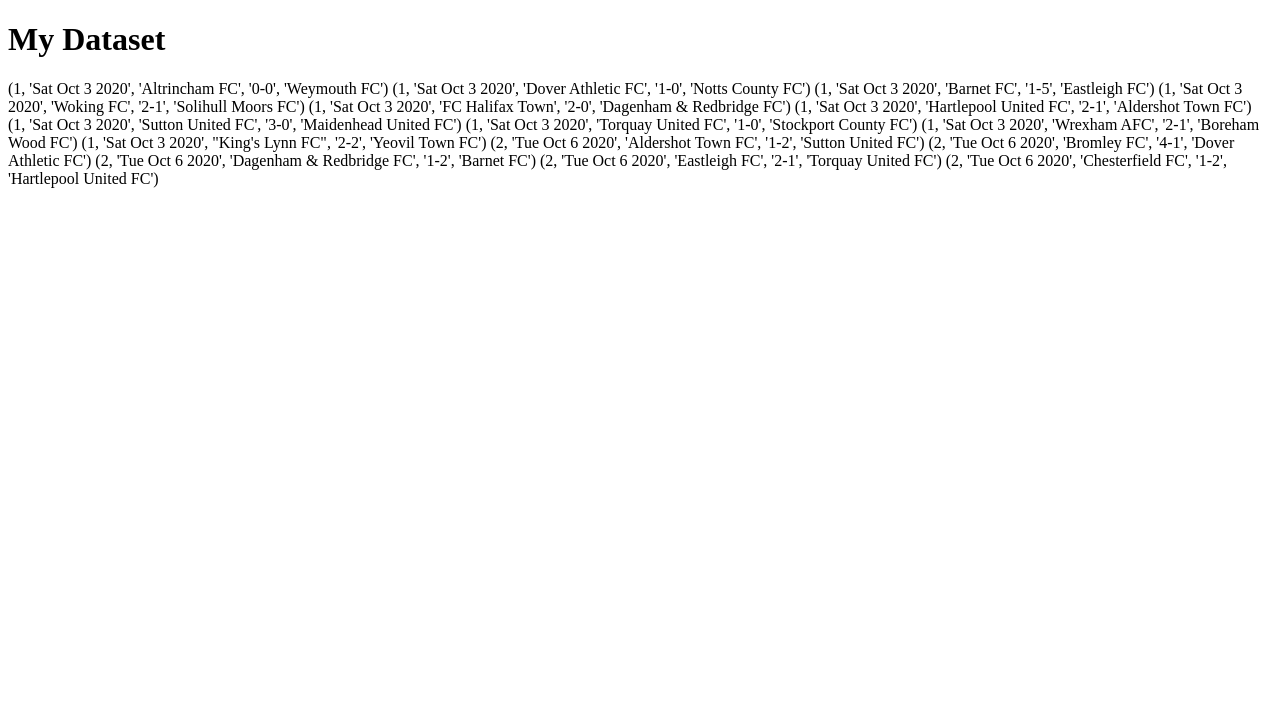
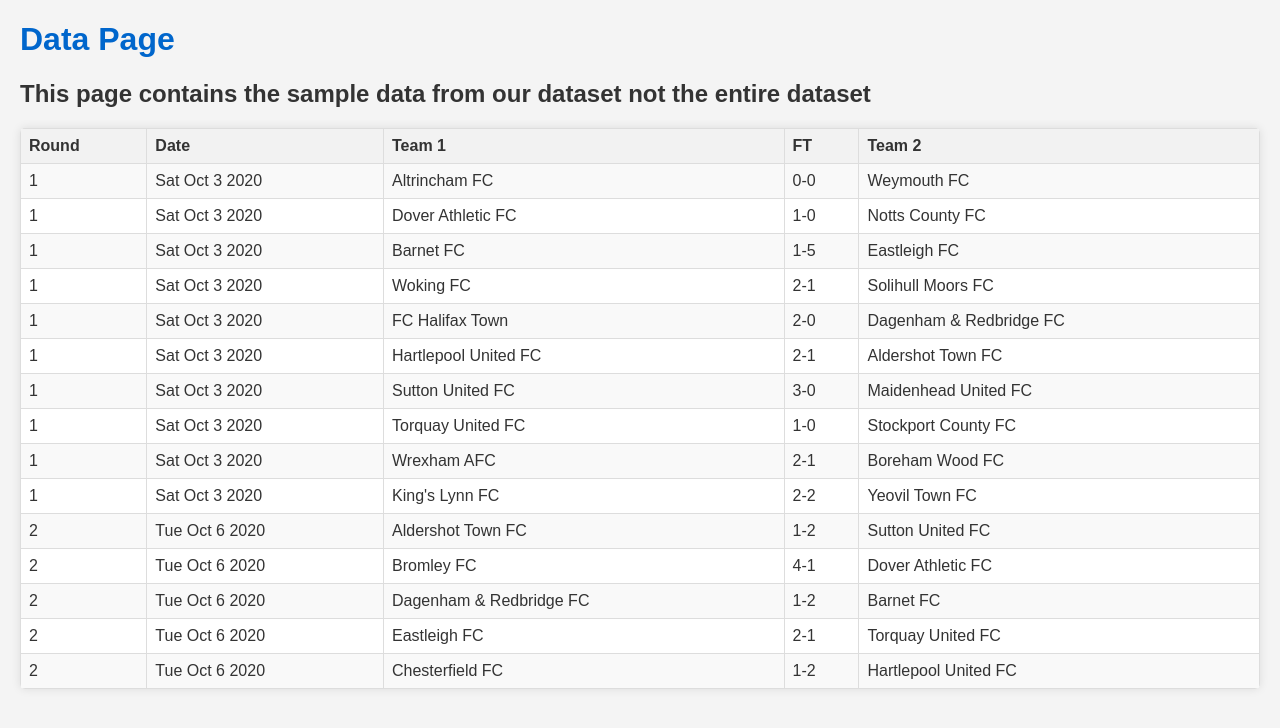
Before and after one commit to shalu0302/python_final_project, a Flask app: page /data in a window 1280 px wide. Shown: the top 728 px of the page. Run offline with Flask 3, Linux system fonts and the light colour scheme; data comes from the database, SQL or seed files in the repository.

Commit message:
Update data_table_fillin.html

```diff
--- a/website/templates/data_table_fillin.html
+++ b/website/templates/data_table_fillin.html
@@ -1,14 +1,72 @@
 <!DOCTYPE html>
-<!-- saved from url=(0124)https://lms.stclaircollege.ca/bbcswebdav/pid-2982358-dt-content-rid-43510127_1/courses/DAB111-23F-003/data_table_fillin.html -->
 <html>
-  <head>
-    <meta http-equiv="Content-Type" content="text/html; charset=windows-1252" />
-    <title>View Data</title>
-  </head>
-  <body>
-    <h1>My Dataset</h1>
-       {% for s in titanic_data %}
-      {{s}}
-      {% endfor %}
+<head>
+    <title>Data</title>
+    <style>
+        body {
+            font-family: Arial, sans-serif;
+            background-color: #f4f4f4;
+            color: #333;
+            margin: 20px;
+        }
+        h1 {
+            color: #0066cc;
+        }
+        table {
+            border-collapse: collapse;
+            width: 100%;
+            background-color: #fff;
+            border-radius: 5px;
+            overflow: hidden;
+            box-shadow: 0 0 10px rgba(0, 0, 0, 0.1);
+        }
+        th, td {
+            border: 1px solid #ddd;
+            padding: 8px;
+            text-align: left;
+        }
+        th {
+            background-color: #f2f2f2;
+        }
+        tr:nth-child(even) {
+            background-color: #f9f9f9;
+        }
+        tr:hover {
+            background-color: #e9e9e9;
+        }
+    </style>
+</head>
+<body>
+    <h1>Data Page</h1>
+    <h2>This page contains the sample data from our dataset not the entire dataset</h2>
+    <div>
+        <table>
+            <thead>
+                <tr>
+                    <!-- Modify this section based on your data structure -->
+                    <th>Round</th>
+                    <th>Date</th>
+                    <th>Team 1</th>
+                    <th>FT</th>
+                    <th>Team 2</th>
+
   </body>
 </html>
+               {% for s in titanic_data %}
+                    <tr>
+                        <!-- Modify this section based on your data structure -->
+                        <td>{{ s[0] }}</td>
+                        <td>{{ s[1] }}</td>
+                        <td>{{ s[2] }}</td>
+                        <td>{{ s[3] }}</td>
+                        <td>{{ s[4] }}</td>
+
+
+                        <!-- Add more fields if needed -->
+                    </tr>
+                {% endfor %}
+            </tbody>
+        </table>
+    </div>
+</body>
+</html>
```
